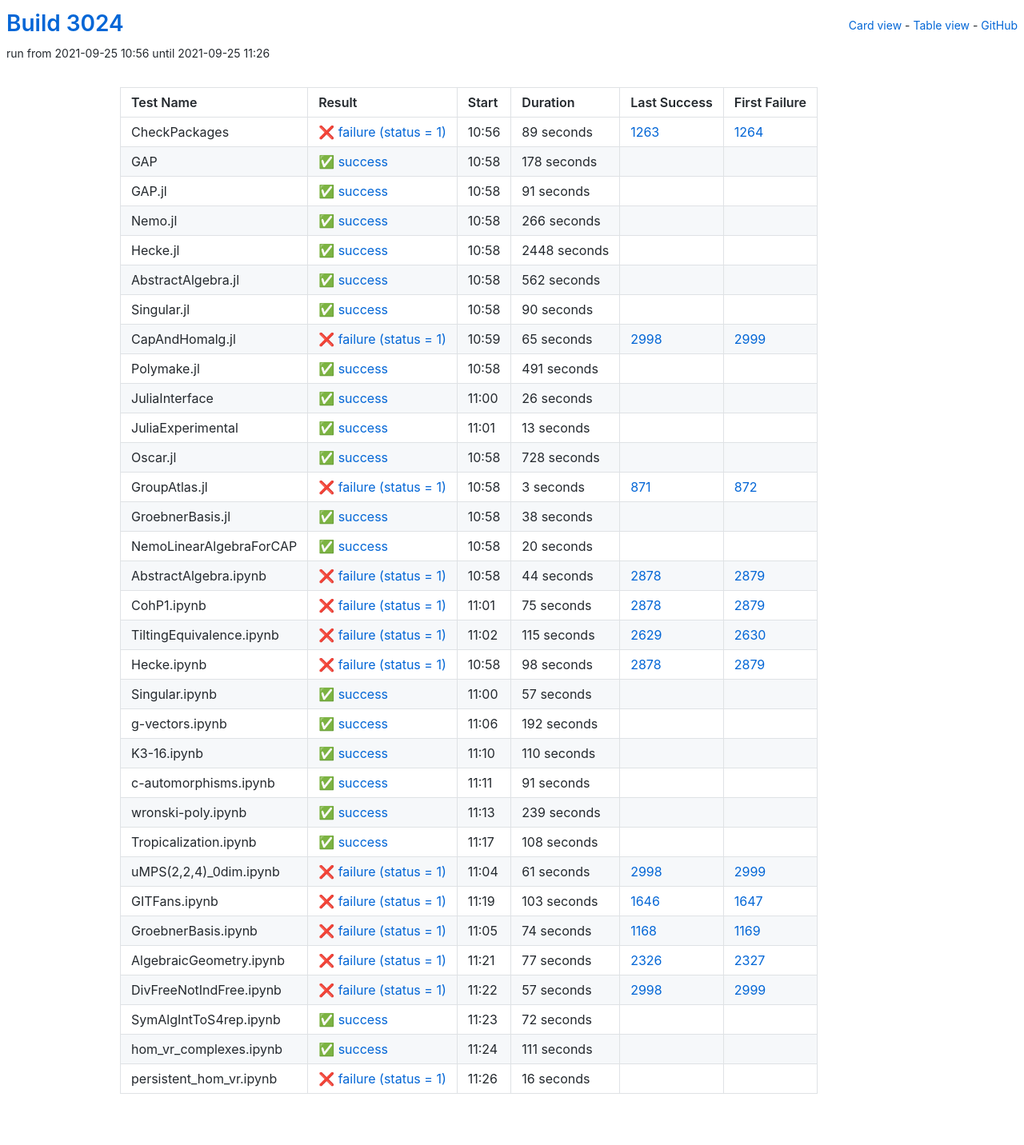
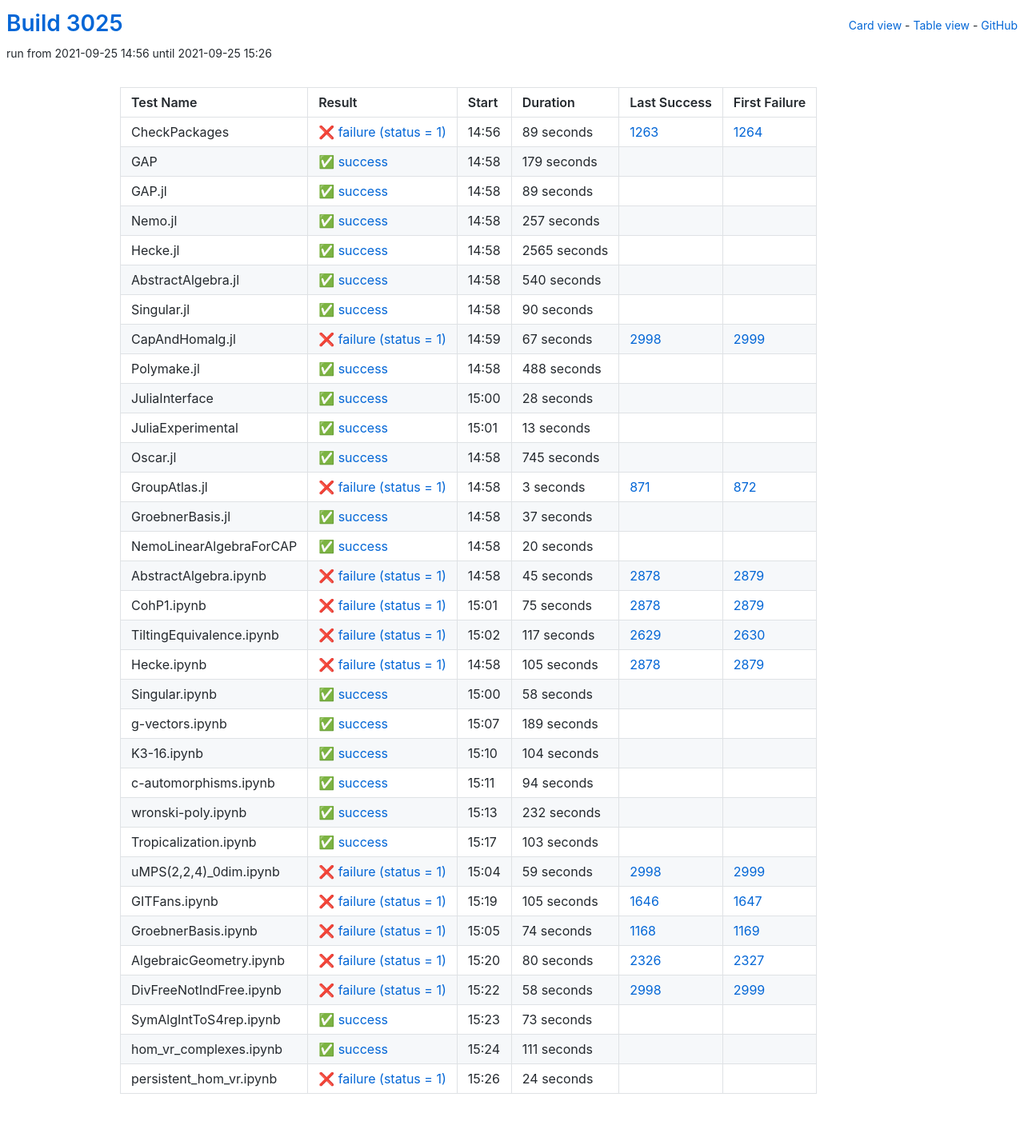
Before and after one commit to oscar-system/oscar-ci-status-stable, a Jekyll site: the page built from table.html, in a window 1280 px wide. Shown: the whole page at 80% size. Built offline with Jekyll 4.4.1, drawn with Linux system fonts in a browser that asks for light colours.

Commit message:
Build #3025

```diff
--- a/_data/ci.yml
+++ b/_data/ci.yml
@@ -1,6 +1,6 @@
 ---
-build: 3024
-build_url: https://oscarci.mathematik.uni-kl.de/job/oscar-stable/3024/
+build: 3025
+build_url: https://oscarci.mathematik.uni-kl.de/job/oscar-stable/3025/
 job: oscar-stable
 organization: oscar-system
 repo: oscar-ci-status-stable
@@ -8,8 +8,8 @@ repourl: https://github.com/oscar-system/oscar-ci-status-stable
 tests:
 - name: CheckPackages
   id: checkpackages
-  log: https://oscarci.mathematik.uni-kl.de/job/oscar-stable/3024/artifact/logs/build-3024/CheckPackages.log
-  start: 2021-09-25 10:56
+  log: https://oscarci.mathematik.uni-kl.de/job/oscar-stable/3025/artifact/logs/build-3025/CheckPackages.log
+  start: 2021-09-25 14:56
   success: false
   exitcode: 1
   status: failure
@@ -20,68 +20,68 @@ tests:
   first_failure_url: https://oscarci.mathematik.uni-kl.de/job/oscar-stable/1264/
 - name: GAP
   id: gap
-  log: https://oscarci.mathematik.uni-kl.de/job/oscar-stable/3024/artifact/logs/build-3024/GAP.log
-  start: 2021-09-25 10:58
+  log: https://oscarci.mathematik.uni-kl.de/job/oscar-stable/3025/artifact/logs/build-3025/GAP.log
+  start: 2021-09-25 14:58
   success: true
   exitcode: 0
   status: success
-  duration: 178
+  duration: 179
   last_success: false
   last_success_url:
   first_failure: false
   first_failure_url:
 - name: GAP.jl
   id: gap-jl
-  log: https://oscarci.mathematik.uni-kl.de/job/oscar-stable/3024/artifact/logs/build-3024/GAP.jl.log
-  start: 2021-09-25 10:58
+  log: https://oscarci.mathematik.uni-kl.de/job/oscar-stable/3025/artifact/logs/build-3025/GAP.jl.log
+  start: 2021-09-25 14:58
   success: true
   exitcode: 0
   status: success
-  duration: 91
+  duration: 89
   last_success: false
   last_success_url:
   first_failure: false
   first_failure_url:
 - name: Nemo.jl
   id: nemo-jl
-  log: https://oscarci.mathematik.uni-kl.de/job/oscar-stable/3024/artifact/logs/build-3024/Nemo.jl.log
-  start: 2021-09-25 10:58
+  log: https://oscarci.mathematik.uni-kl.de/job/oscar-stable/3025/artifact/logs/build-3025/Nemo.jl.log
+  start: 2021-09-25 14:58
   success: true
   exitcode: 0
   status: success
-  duration: 266
+  duration: 257
   last_success: false
   last_success_url:
   first_failure: false
   first_failure_url:
 - name: Hecke.jl
   id: hecke-jl
-  log: https://oscarci.mathematik.uni-kl.de/job/oscar-stable/3024/artifact/logs/build-3024/Hecke.jl.log
-  start: 2021-09-25 10:58
+  log: https://oscarci.mathematik.uni-kl.de/job/oscar-stable/3025/artifact/logs/build-3025/Hecke.jl.log
+  start: 2021-09-25 14:58
   success: true
   exitcode: 0
   status: success
-  duration: 2448
+  duration: 2565
   last_success: false
   last_success_url:
   first_failure: false
   first_failure_url:
 - name: AbstractAlgebra.jl
   id: abstractalgebra-jl
-  log: https://oscarci.mathematik.uni-kl.de/job/oscar-stable/3024/artifact/logs/build-3024/AbstractAlgebra.jl.log
-  start: 2021-09-25 10:58
+  log: https://oscarci.mathematik.uni-kl.de/job/oscar-stable/3025/artifact/logs/build-3025/AbstractAlgebra.jl.log
+  start: 2021-09-25 14:58
   success: true
   exitcode: 0
   status: success
-  duration: 562
+  duration: 540
   last_success: false
   last_success_url:
   first_failure: false
   first_failure_url:
 - name: Singular.jl
   id: singular-jl
-  log: https://oscarci.mathematik.uni-kl.de/job/oscar-stable/3024/artifact/logs/build-3024/Singular.jl.log
-  start: 2021-09-25 10:58
+  log: https://oscarci.mathematik.uni-kl.de/job/oscar-stable/3025/artifact/logs/build-3025/Singular.jl.log
+  start: 2021-09-25 14:58
   success: true
   exitcode: 0
   status: success
@@ -92,44 +92,44 @@ tests:
   first_failure_url:
 - name: CapAndHomalg.jl
   id: capandhomalg-jl
-  log: https://oscarci.mathematik.uni-kl.de/job/oscar-stable/3024/artifact/logs/build-3024/CapAndHomalg.jl.log
-  start: 2021-09-25 10:59
+  log: https://oscarci.mathematik.uni-kl.de/job/oscar-stable/3025/artifact/logs/build-3025/CapAndHomalg.jl.log
+  start: 2021-09-25 14:59
   success: false
   exitcode: 1
   status: failure
-  duration: 65
+  duration: 67
   last_success: 2998
   last_success_url: https://oscarci.mathematik.uni-kl.de/job/oscar-stable/2998/
   first_failure: 2999
   first_failure_url: https://oscarci.mathematik.uni-kl.de/job/oscar-stable/2999/
 - name: Polymake.jl
   id: polymake-jl
-  log: https://oscarci.mathematik.uni-kl.de/job/oscar-stable/3024/artifact/logs/build-3024/Polymake.jl.log
-  start: 2021-09-25 10:58
+  log: https://oscarci.mathematik.uni-kl.de/job/oscar-stable/3025/artifact/logs/build-3025/Polymake.jl.log
+  start: 2021-09-25 14:58
   success: true
   exitcode: 0
   status: success
-  duration: 491
+  duration: 488
   last_success: false
   last_success_url:
   first_failure: false
   first_failure_url:
 - name: JuliaInterface
   id: juliainterface
-  log: https://oscarci.mathematik.uni-kl.de/job/oscar-stable/3024/artifact/logs/build-3024/JuliaInterface.log
-  start: 2021-09-25 11:00
+  log: https://oscarci.mathematik.uni-kl.de/job/oscar-stable/3025/artifact/logs/build-3025/JuliaInterface.log
+  start: 2021-09-25 15:00
   success: true
   exitcode: 0
   status: success
-  duration: 26
+  duration: 28
   last_success: false
   last_success_url:
   first_failure: false
   first_failure_url:
 - name: JuliaExperimental
   id: juliaexperimental
-  log: https://oscarci.mathematik.uni-kl.de/job/oscar-stable/3024/artifact/logs/build-3024/JuliaExperimental.log
-  start: 2021-09-25 11:01
+  log: https://oscarci.mathematik.uni-kl.de/job/oscar-stable/3025/artifact/logs/build-3025/JuliaExperimental.log
+  start: 2021-09-25 15:01
   success: true
   exitcode: 0
   status: success
@@ -140,20 +140,20 @@ tests:
   first_failure_url:
 - name: Oscar.jl
   id: oscar-jl
-  log: https://oscarci.mathematik.uni-kl.de/job/oscar-stable/3024/artifact/logs/build-3024/Oscar.jl.log
-  start: 2021-09-25 10:58
+  log: https://oscarci.mathematik.uni-kl.de/job/oscar-stable/3025/artifact/logs/build-3025/Oscar.jl.log
+  start: 2021-09-25 14:58
   success: true
   exitcode: 0
   status: success
-  duration: 728
+  duration: 745
   last_success: false
   last_success_url:
   first_failure: false
   first_failure_url:
 - name: GroupAtlas.jl
   id: groupatlas-jl
-  log: https://oscarci.mathematik.uni-kl.de/job/oscar-stable/3024/artifact/logs/build-3024/GroupAtlas.jl.log
-  start: 2021-09-25 10:58
+  log: https://oscarci.mathematik.uni-kl.de/job/oscar-stable/3025/artifact/logs/build-3025/GroupAtlas.jl.log
+  start: 2021-09-25 14:58
   success: false
   exitcode: 1
   status: failure
@@ -164,20 +164,20 @@ tests:
   first_failure_url: https://oscarci.mathematik.uni-kl.de/job/oscar-stable/872/
 - name: GroebnerBasis.jl
   id: groebnerbasis-jl
-  log: https://oscarci.mathematik.uni-kl.de/job/oscar-stable/3024/artifact/logs/build-3024/GroebnerBasis.jl.log
-  start: 2021-09-25 10:58
+  log: https://oscarci.mathematik.uni-kl.de/job/oscar-stable/3025/artifact/logs/build-3025/GroebnerBasis.jl.log
+  start: 2021-09-25 14:58
   success: true
   exitcode: 0
   status: success
-  duration: 38
+  duration: 37
   last_success: false
   last_success_url:
   first_failure: false
   first_failure_url:
 - name: NemoLinearAlgebraForCAP
   id: nemolinearalgebraforcap
-  log: https://oscarci.mathematik.uni-kl.de/job/oscar-stable/3024/artifact/logs/build-3024/NemoLinearAlgebraForCAP.log
-  start: 2021-09-25 10:58
+  log: https://oscarci.mathematik.uni-kl.de/job/oscar-stable/3025/artifact/logs/build-3025/NemoLinearAlgebraForCAP.log
+  start: 2021-09-25 14:58
   success: true
   exitcode: 0
   status: success
@@ -188,20 +188,20 @@ tests:
   first_failure_url:
 - name: AbstractAlgebra.ipynb
   id: abstractalgebra-ipynb
-  log: https://oscarci.mathematik.uni-kl.de/job/oscar-stable/3024/artifact/logs/build-3024/AbstractAlgebra.ipynb.log
-  start: 2021-09-25 10:58
+  log: https://oscarci.mathematik.uni-kl.de/job/oscar-stable/3025/artifact/logs/build-3025/AbstractAlgebra.ipynb.log
+  start: 2021-09-25 14:58
   success: false
   exitcode: 1
   status: failure
-  duration: 44
+  duration: 45
   last_success: 2878
   last_success_url: https://oscarci.mathematik.uni-kl.de/job/oscar-stable/2878/
   first_failure: 2879
   first_failure_url: https://oscarci.mathematik.uni-kl.de/job/oscar-stable/2879/
 - name: CohP1.ipynb
   id: cohp1-ipynb
-  log: https://oscarci.mathematik.uni-kl.de/job/oscar-stable/3024/artifact/logs/build-3024/CohP1.ipynb.log
-  start: 2021-09-25 11:01
+  log: https://oscarci.mathematik.uni-kl.de/job/oscar-stable/3025/artifact/logs/build-3025/CohP1.ipynb.log
+  start: 2021-09-25 15:01
   success: false
   exitcode: 1
   status: failure
@@ -212,128 +212,128 @@ tests:
   first_failure_url: https://oscarci.mathematik.uni-kl.de/job/oscar-stable/2879/
 - name: TiltingEquivalence.ipynb
   id: tiltingequivalence-ipynb
-  log: https://oscarci.mathematik.uni-kl.de/job/oscar-stable/3024/artifact/logs/build-3024/TiltingEquivalence.ipynb.log
-  start: 2021-09-25 11:02
+  log: https://oscarci.mathematik.uni-kl.de/job/oscar-stable/3025/artifact/logs/build-3025/TiltingEquivalence.ipynb.log
+  start: 2021-09-25 15:02
   success: false
   exitcode: 1
   status: failure
-  duration: 115
+  duration: 117
   last_success: 2629
   last_success_url: https://oscarci.mathematik.uni-kl.de/job/oscar-stable/2629/
   first_failure: 2630
   first_failure_url: https://oscarci.mathematik.uni-kl.de/job/oscar-stable/2630/
 - name: Hecke.ipynb
   id: hecke-ipynb
-  log: https://oscarci.mathematik.uni-kl.de/job/oscar-stable/3024/artifact/logs/build-3024/Hecke.ipynb.log
-  start: 2021-09-25 10:58
+  log: https://oscarci.mathematik.uni-kl.de/job/oscar-stable/3025/artifact/logs/build-3025/Hecke.ipynb.log
+  start: 2021-09-25 14:58
   success: false
   exitcode: 1
   status: failure
-  duration: 98
+  duration: 105
   last_success: 2878
   last_success_url: https://oscarci.mathematik.uni-kl.de/job/oscar-stable/2878/
   first_failure: 2879
   first_failure_url: https://oscarci.mathematik.uni-kl.de/job/oscar-stable/2879/
 - name: Singular.ipynb
   id: singular-ipynb
-  log: https://oscarci.mathematik.uni-kl.de/job/oscar-stable/3024/artifact/logs/build-3024/Singular.ipynb.log
-  start: 2021-09-25 11:00
+  log: https://oscarci.mathematik.uni-kl.de/job/oscar-stable/3025/artifact/logs/build-3025/Singular.ipynb.log
+  start: 2021-09-25 15:00
   success: true
   exitcode: 0
   status: success
-  duration: 57
+  duration: 58
   last_success: false
   last_success_url:
   first_failure: false
   first_failure_url:
 - name: g-vectors.ipynb
   id: g-vectors-ipynb
-  log: https://oscarci.mathematik.uni-kl.de/job/oscar-stable/3024/artifact/logs/build-3024/g-vectors.ipynb.log
-  start: 2021-09-25 11:06
+  log: https://oscarci.mathematik.uni-kl.de/job/oscar-stable/3025/artifact/logs/build-3025/g-vectors.ipynb.log
+  start: 2021-09-25 15:07
   success: true
   exitcode: 0
   status: success
-  duration: 192
+  duration: 189
   last_success: false
   last_success_url:
   first_failure: false
   first_failure_url:
 - name: K3-16.ipynb
   id: k3-16-ipynb
-  log: https://oscarci.mathematik.uni-kl.de/job/oscar-stable/3024/artifact/logs/build-3024/K3-16.ipynb.log
-  start: 2021-09-25 11:10
+  log: https://oscarci.mathematik.uni-kl.de/job/oscar-stable/3025/artifact/logs/build-3025/K3-16.ipynb.log
+  start: 2021-09-25 15:10
   success: true
   exitcode: 0
   status: success
-  duration: 110
+  duration: 104
   last_success: false
   last_success_url:
   first_failure: false
   first_failure_url:
 - name: c-automorphisms.ipynb
   id: c-automorphisms-ipynb
-  log: https://oscarci.mathematik.uni-kl.de/job/oscar-stable/3024/artifact/logs/build-3024/c-automorphisms.ipynb.log
-  start: 2021-09-25 11:11
+  log: https://oscarci.mathematik.uni-kl.de/job/oscar-stable/3025/artifact/logs/build-3025/c-automorphisms.ipynb.log
+  start: 2021-09-25 15:11
   success: true
   exitcode: 0
   status: success
-  duration: 91
+  duration: 94
   last_success: false
   last_success_url:
   first_failure: false
   first_failure_url:
 - name: wronski-poly.ipynb
   id: wronski-poly-ipynb
-  log: https://oscarci.mathematik.uni-kl.de/job/oscar-stable/3024/artifact/logs/build-3024/wronski-poly.ipynb.log
-  start: 2021-09-25 11:13
+  log: https://oscarci.mathematik.uni-kl.de/job/oscar-stable/3025/artifact/logs/build-3025/wronski-poly.ipynb.log
+  start: 2021-09-25 15:13
   success: true
   exitcode: 0
   status: success
-  duration: 239
+  duration: 232
   last_success: false
   last_success_url:
   first_failure: false
   first_failure_url:
 - name: Tropicalization.ipynb
   id: tropicalization-ipynb
-  log: https://oscarci.mathematik.uni-kl.de/job/oscar-stable/3024/artifact/logs/build-3024/Tropicalization.ipynb.log
-  start: 2021-09-25 11:17
+  log: https://oscarci.mathematik.uni-kl.de/job/oscar-stable/3025/artifact/logs/build-3025/Tropicalization.ipynb.log
+  start: 2021-09-25 15:17
   success: true
   exitcode: 0
   status: success
-  duration: 108
+  duration: 103
   last_success: false
   last_success_url:
   first_failure: false
   first_failure_url:
 - name: uMPS(2,2,4)_0dim.ipynb
   id: umps-2-2-4-0dim-ipynb
-  log: https://oscarci.mathematik.uni-kl.de/job/oscar-stable/3024/artifact/logs/build-3024/uMPS-2-2-4-_0dim.ipynb.log
-  start: 2021-09-25 11:04
+  log: https://oscarci.mathematik.uni-kl.de/job/oscar-stable/3025/artifact/logs/build-3025/uMPS-2-2-4-_0dim.ipynb.log
+  start: 2021-09-25 15:04
   success: false
   exitcode: 1
   status: failure
-  duration: 61
+  duration: 59
   last_success: 2998
   last_success_url: https://oscarci.mathematik.uni-kl.de/job/oscar-stable/2998/
   first_failure: 2999
   first_failure_url: https://oscarci.mathematik.uni-kl.de/job/oscar-stable/2999/
 - name: GITFans.ipynb
   id: gitfans-ipynb
-  log: https://oscarci.mathematik.uni-kl.de/job/oscar-stable/3024/artifact/logs/build-3024/GITFans.ipynb.log
-  start: 2021-09-25 11:19
+  log: https://oscarci.mathematik.uni-kl.de/job/oscar-stable/3025/artifact/logs/build-3025/GITFans.ipynb.log
+  start: 2021-09-25 15:19
   success: false
   exitcode: 1
   status: failure
-  duration: 103
+  duration: 105
   last_success: 1646
   last_success_url: https://oscarci.mathematik.uni-kl.de/job/oscar-stable/1646/
   first_failure: 1647
   first_failure_url: https://oscarci.mathematik.uni-kl.de/job/oscar-stable/1647/
 - name: GroebnerBasis.ipynb
   id: groebnerbasis-ipynb
-  log: https://oscarci.mathematik.uni-kl.de/job/oscar-stable/3024/artifact/logs/build-3024/GroebnerBasis.ipynb.log
-  start: 2021-09-25 11:05
+  log: https://oscarci.mathematik.uni-kl.de/job/oscar-stable/3025/artifact/logs/build-3025/GroebnerBasis.ipynb.log
+  start: 2021-09-25 15:05
   success: false
   exitcode: 1
   status: failure
@@ -344,44 +344,44 @@ tests:
   first_failure_url: https://oscarci.mathematik.uni-kl.de/job/oscar-stable/1169/
 - name: AlgebraicGeometry.ipynb
   id: algebraicgeometry-ipynb
-  log: https://oscarci.mathematik.uni-kl.de/job/oscar-stable/3024/artifact/logs/build-3024/AlgebraicGeometry.ipynb.log
-  start: 2021-09-25 11:21
+  log: https://oscarci.mathematik.uni-kl.de/job/oscar-stable/3025/artifact/logs/build-3025/AlgebraicGeometry.ipynb.log
+  start: 2021-09-25 15:20
   success: false
   exitcode: 1
   status: failure
-  duration: 77
+  duration: 80
   last_success: 2326
   last_success_url: https://oscarci.mathematik.uni-kl.de/job/oscar-stable/2326/
   first_failure: 2327
   first_failure_url: https://oscarci.mathematik.uni-kl.de/job/oscar-stable/2327/
 - name: DivFreeNotIndFree.ipynb
   id: divfreenotindfree-ipynb
-  log: https://oscarci.mathematik.uni-kl.de/job/oscar-stable/3024/artifact/logs/build-3024/DivFreeNotIndFree.ipynb.log
-  start: 2021-09-25 11:22
+  log: https://oscarci.mathematik.uni-kl.de/job/oscar-stable/3025/artifact/logs/build-3025/DivFreeNotIndFree.ipynb.log
+  start: 2021-09-25 15:22
   success: false
   exitcode: 1
   status: failure
-  duration: 57
+  duration: 58
   last_success: 2998
   last_success_url: https://oscarci.mathematik.uni-kl.de/job/oscar-stable/2998/
   first_failure: 2999
   first_failure_url: https://oscarci.mathematik.uni-kl.de/job/oscar-stable/2999/
 - name: SymAlgIntToS4rep.ipynb
   id: symalginttos4rep-ipynb
-  log: https://oscarci.mathematik.uni-kl.de/job/oscar-stable/3024/artifact/logs/build-3024/SymAlgIntToS4rep.ipynb.log
-  start: 2021-09-25 11:23
+  log: https://oscarci.mathematik.uni-kl.de/job/oscar-stable/3025/artifact/logs/build-3025/SymAlgIntToS4rep.ipynb.log
+  start: 2021-09-25 15:23
   success: true
   exitcode: 0
   status: success
-  duration: 72
+  duration: 73
   last_success: false
   last_success_url:
   first_failure: false
   first_failure_url:
 - name: hom_vr_complexes.ipynb
   id: hom-vr-complexes-ipynb
-  log: https://oscarci.mathematik.uni-kl.de/job/oscar-stable/3024/artifact/logs/build-3024/hom_vr_complexes.ipynb.log
-  start: 2021-09-25 11:24
+  log: https://oscarci.mathematik.uni-kl.de/job/oscar-stable/3025/artifact/logs/build-3025/hom_vr_complexes.ipynb.log
+  start: 2021-09-25 15:24
   success: true
   exitcode: 0
   status: success
@@ -392,12 +392,12 @@ tests:
   first_failure_url:
 - name: persistent_hom_vr.ipynb
   id: persistent-hom-vr-ipynb
-  log: https://oscarci.mathematik.uni-kl.de/job/oscar-stable/3024/artifact/logs/build-3024/persistent_hom_vr.ipynb.log
-  start: 2021-09-25 11:26
+  log: https://oscarci.mathematik.uni-kl.de/job/oscar-stable/3025/artifact/logs/build-3025/persistent_hom_vr.ipynb.log
+  start: 2021-09-25 15:26
   success: false
   exitcode: 1
   status: failure
-  duration: 16
+  duration: 24
   last_success: false
   last_success_url:
   first_failure: false
```
Also changed, not shown: README.md.
